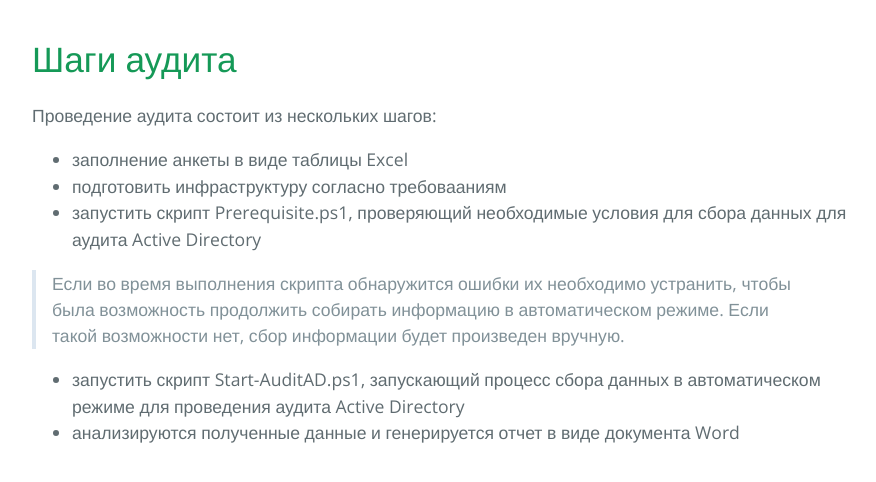
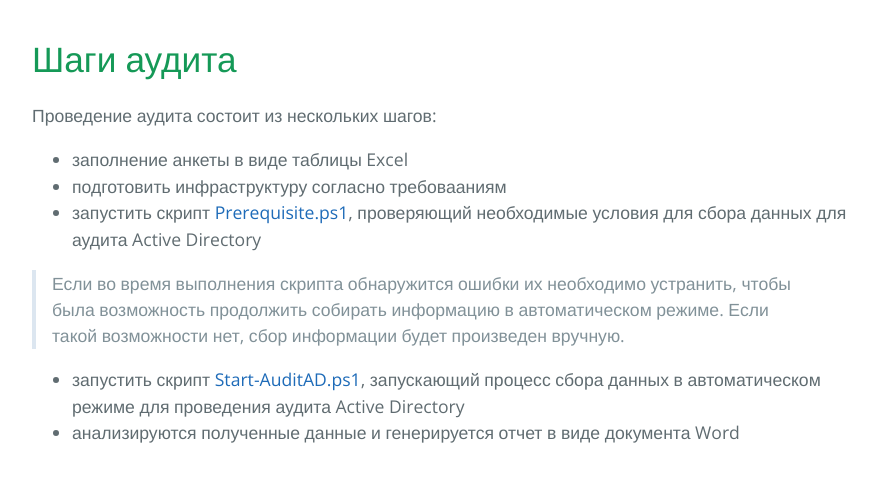
Before and after one commit to dasternd/ad-audit, a Jekyll site: the page built from Steps/index.md, in a window 1280 px wide. Shown: the top 482 px of the page, without its empty margins (192-1068 px from the left). Built offline with Jekyll 4.4.1, drawn with Linux system fonts in a browser that asks for light colours; our own code applies the rules of GitHub Pages for plain Markdown files; part of the change alters nothing that is shown.

Commit message:
Edit PS script

```diff
--- a/Steps/index.md
+++ b/Steps/index.md
@@ -3,9 +3,9 @@
 Проведение аудита состоит из нескольких шагов:
 - заполнение анкеты в виде таблицы Excel
 - подготовить инфраструктуру согласно требовааниям
-- запустить скрипт Prerequisite.ps1, проверяющий необходимые условия для сбора данных для аудита Active Directory
+- запустить скрипт [Prerequisite.ps1](/PowerShell/Prerequisite.ps1), проверяющий необходимые условия для сбора данных для аудита Active Directory
 
 > Если во время выполнения скрипта обнаружится ошибки их необходимо устранить, чтобы была возможность продолжить собирать информацию в автоматическом режиме. Если такой возможности нет, сбор информации будет произведен вручную.
 
-- запустить скрипт Start-AuditAD.ps1, запускающий процесс сбора данных в автоматическом режиме для проведения аудита Active Directory
+- запустить скрипт [Start-AuditAD.ps1](/PowerShell/Start-AuditAD.ps1), запускающий процесс сбора данных в автоматическом режиме для проведения аудита Active Directory
 - анализируются полученные данные и генерируется отчет в виде документа Word
```
